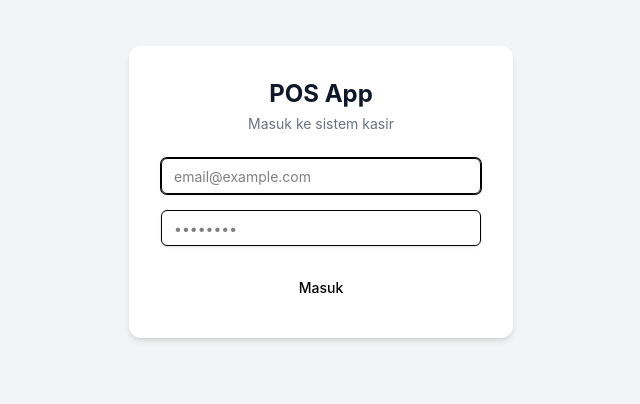
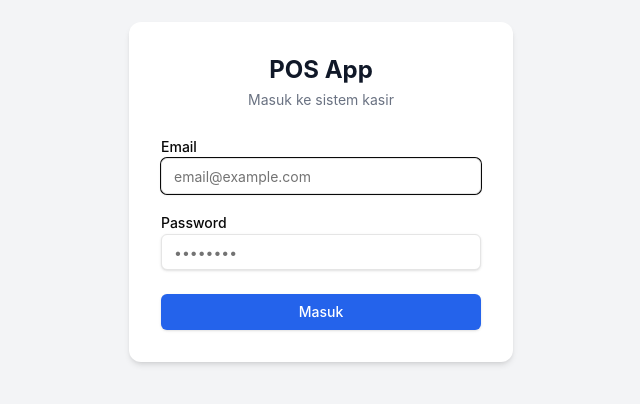
Before and after one commit to marya-21/personal-point-of-sale, a React (Vite) app: page /login in a window 1280 px wide. Shown: the part 208-612 px from the top of the page, without its empty margins (319-959 px from the left). Built offline with nearby package versions, Linux system fonts and the light colour scheme; no server answers.

Commit message:
Fix: Migrate to Tailwind v4 @theme semantic color tokens

```diff
--- a/src/components/inventory/ProductForm.tsx
+++ b/src/components/inventory/ProductForm.tsx
@@ -105,31 +105,31 @@
       <div
         className={`rounded-lg p-3 ${
           isMarginNegative
-            ? "bg-red-50 border border-red-200"
-            : "bg-green-50 border border-green-200"
+            ? "bg-warning-light border border-warning"
+            : "bg-success-light border border-success"
         }`}
       >
         <div className="grid grid-cols-2 gap-4">
           <div>
             <p
-              className={`text-xs font-semibold ${isMarginNegative ? "text-red-600" : "text-green-600"}`}
+              className={`text-xs font-semibold ${isMarginNegative ? "text-warning" : "text-success"}`}
             >
               Margin (Rp)
             </p>
             <p
-              className={`text-lg font-bold mt-1 ${isMarginNegative ? "text-red-700" : "text-green-700"}`}
+              className={`text-lg font-bold mt-1 ${isMarginNegative ? "text-warning" : "text-success"}`}
             >
               {formatRupiah(margin.margin_rp)}
             </p>
           </div>
           <div>
             <p
-              className={`text-xs font-semibold ${isMarginNegative ? "text-red-600" : "text-green-600"}`}
+              className={`text-xs font-semibold ${isMarginNegative ? "text-warning" : "text-success"}`}
             >
               Margin (%)
             </p>
             <p
-              className={`text-lg font-bold mt-1 ${isMarginNegative ? "text-red-700" : "text-green-700"}`}
+              className={`text-lg font-bold mt-1 ${isMarginNegative ? "text-warning" : "text-success"}`}
             >
               {margin.margin_percent}%
             </p>
@@ -137,7 +137,7 @@
         </div>
 
         {isMarginNegative && (
-          <p className="text-xs text-red-600 mt-2 font-medium">
+          <p className="text-xs text-warning mt-2 font-medium">
             ⚠️ Harga jual lebih rendah dari harga pokok!
           </p>
         )}
@@ -173,7 +173,7 @@
       </div>
 
       {isMarginNegative && (
-        <p className="text-xs text-red-600 text-center">
+        <p className="text-xs text-warning text-center">
           Tidak bisa simpan produk dengan margin negatif
         </p>
       )}
--- a/src/components/ui/button.tsx
+++ b/src/components/ui/button.tsx
@@ -10,6 +10,8 @@
     variants: {
       variant: {
         default:
+          "bg-primary text-primary-foreground shadow hover:bg-primary/90",
+        primary:
           "bg-primary text-primary-foreground shadow hover:bg-primary/90",
         destructive:
           "bg-destructive text-destructive-foreground shadow-sm hover:bg-destructive/90",
--- a/src/components/ui/dialog.tsx
+++ b/src/components/ui/dialog.tsx
@@ -36,13 +36,13 @@
     <DialogPrimitive.Content
       ref={ref}
       className={cn(
-        "fixed left-[50%] top-[50%] z-50 grid w-full max-w-lg translate-x-[-50%] translate-y-[-50%] gap-4 border border-slate-200 bg-white p-6 shadow-lg duration-200 data-[state=open]:animate-in data-[state=closed]:animate-out data-[state=closed]:fade-out-0 data-[state=open]:fade-in-0 data-[state=closed]:zoom-out-95 data-[state=open]:zoom-in-95 data-[state=closed]:slide-out-to-left-1/2 data-[state=closed]:slide-out-to-top-[48%] data-[state=open]:slide-in-from-left-1/2 data-[state=open]:slide-in-from-top-[48%] sm:rounded-lg dark:border-slate-800 dark:bg-slate-950",
+        "fixed left-[50%] top-[50%] z-50 w-full max-w-lg translate-x-[-50%] translate-y-[-50%] border border-border bg-card p-6 shadow-lg duration-200 data-[state=open]:animate-in data-[state=closed]:animate-out data-[state=closed]:fade-out-0 data-[state=open]:fade-in-0 data-[state=closed]:zoom-out-95 data-[state=open]:zoom-in-95 data-[state=closed]:slide-out-to-left-1/2 data-[state=closed]:slide-out-to-top-[48%] data-[state=open]:slide-in-from-left-1/2 data-[state=open]:slide-in-from-top-[48%] sm:rounded-lg",
         className
       )}
       {...props}
     >
       {children}
-      <DialogPrimitive.Close className="absolute right-4 top-4 rounded-sm opacity-70 ring-offset-white transition-opacity hover:opacity-100 focus:outline-none focus:ring-2 focus:ring-slate-950 focus:ring-offset-2 disabled:pointer-events-none dark:ring-offset-slate-950 dark:focus:ring-slate-300">
+      <DialogPrimitive.Close className="absolute right-4 top-4 rounded-sm opacity-70 ring-offset-background transition-opacity hover:opacity-100 focus:outline-none focus:ring-2 focus:ring-foreground focus:ring-offset-2 disabled:pointer-events-none">
         <X className="h-4 w-4" />
         <span className="sr-only">Close</span>
       </DialogPrimitive.Close>
@@ -86,7 +86,7 @@
   <DialogPrimitive.Title
     ref={ref}
     className={cn(
-      "text-lg font-semibold leading-none tracking-tight",
+      "text-lg font-semibold leading-none tracking-tight text-foreground",
       className
     )}
     {...props}
@@ -100,7 +100,7 @@
 >(({ className, ...props }, ref) => (
   <DialogPrimitive.Description
     ref={ref}
-    className={cn("text-sm text-slate-500 dark:text-slate-400", className)}
+    className={cn("text-sm text-muted-foreground", className)}
     {...props}
   />
 ))
--- a/src/components/ui/input.tsx
+++ b/src/components/ui/input.tsx
@@ -3,20 +3,43 @@
 import { cn } from "../../lib/utils"
 
 export interface InputProps
-  extends React.InputHTMLAttributes<HTMLInputElement> {}
+  extends React.InputHTMLAttributes<HTMLInputElement> {
+  label?: string;
+}
 
 const Input = React.forwardRef<HTMLInputElement, InputProps>(
-  ({ className, type, ...props }, ref) => (
+  ({ className, type, label, ...props }, ref) => {
+    if (label) {
+      return (
+        <div className="space-y-2">
+          <label className="text-sm font-medium text-foreground">
+            {label}
+          </label>
           <input
             type={type}
             className={cn(
-        "flex h-9 w-full rounded-md border border-input bg-transparent px-3 py-1 text-sm shadow-sm transition-colors file:border-0 file:bg-transparent file:text-sm file:font-medium placeholder:text-muted-foreground focus-visible:outline-none focus-visible:ring-1 focus-visible:ring-ring disabled:cursor-not-allowed disabled:opacity-50",
+              "flex h-9 w-full rounded-md border border-input bg-background px-3 py-1 text-sm shadow-sm transition-colors placeholder:text-muted-foreground focus-visible:outline-none focus-visible:ring-1 focus-visible:ring-ring disabled:cursor-not-allowed disabled:opacity-50",
+              className
+            )}
+            ref={ref}
+            {...props}
+          />
+        </div>
+      )
+    }
+
+    return (
+      <input
+        type={type}
+        className={cn(
+          "flex h-9 w-full rounded-md border border-input bg-background px-3 py-1 text-sm shadow-sm transition-colors placeholder:text-muted-foreground focus-visible:outline-none focus-visible:ring-1 focus-visible:ring-ring disabled:cursor-not-allowed disabled:opacity-50",
           className
         )}
         ref={ref}
         {...props}
       />
     )
+  }
 )
 Input.displayName = "Input"
 
--- a/src/index.css
+++ b/src/index.css
@@ -1,48 +1,35 @@
-:root {
-  --background: 0 0% 100%;
-  --foreground: 0 0% 3.6%;
-  --card: 0 0% 100%;
-  --card-foreground: 0 0% 3.6%;
-  --popover: 0 0% 100%;
-  --popover-foreground: 0 0% 3.6%;
-  --primary: 0 0% 9%;
-  --primary-foreground: 0 0% 100%;
-  --secondary: 0 0% 96.1%;
-  --secondary-foreground: 0 0% 9%;
-  --muted: 0 0% 89.8%;
-  --muted-foreground: 0 0% 45.1%;
-  --accent: 0 0% 9%;
-  --accent-foreground: 0 0% 100%;
-  --destructive: 0 84.2% 60.2%;
-  --destructive-foreground: 0 0% 100%;
-  --border: 0 0% 89.8%;
-  --input: 0 0% 89.8%;
-  --ring: 0 0% 3.6%;
+@import "tailwindcss";
+
+@theme {
+  --color-background: hsl(0 0% 100%);
+  --color-foreground: hsl(0 0% 3.6%);
+  --color-card: hsl(0 0% 100%);
+  --color-card-foreground: hsl(0 0% 3.6%);
+  --color-popover: hsl(0 0% 100%);
+  --color-popover-foreground: hsl(0 0% 3.6%);
+  --color-primary: hsl(221 83% 53%);
+  --color-primary-foreground: hsl(0 0% 100%);
+  --color-secondary: hsl(0 0% 96.1%);
+  --color-secondary-foreground: hsl(0 0% 9%);
+  --color-muted: hsl(0 0% 89.8%);
+  --color-muted-foreground: hsl(0 0% 45.1%);
+  --color-accent: hsl(0 0% 9%);
+  --color-accent-foreground: hsl(0 0% 100%);
+  --color-destructive: hsl(0 84.2% 60.2%);
+  --color-destructive-foreground: hsl(0 0% 100%);
+  --color-border: hsl(0 0% 89.8%);
+  --color-input: hsl(0 0% 89.8%);
+  --color-ring: hsl(0 0% 3.6%);
+
+  --color-success: hsl(142 72% 29%);
+  --color-success-light: hsl(142 72% 90%);
+  --color-warning: hsl(38 92% 50%);
+  --color-warning-light: hsl(38 92% 90%);
+
+  --radius-lg: 0.5rem;
+  --radius-md: calc(0.5rem - 2px);
+  --radius-sm: calc(0.5rem - 4px);
 }
-
-.dark {
-  --background: 0 0% 3.6%;
-  --foreground: 0 0% 98.2%;
-  --card: 0 0% 3.6%;
-  --card-foreground: 0 0% 98.2%;
-  --popover: 0 0% 3.6%;
-  --popover-foreground: 0 0% 98.2%;
-  --primary: 0 0% 98.2%;
-  --primary-foreground: 0 0% 9%;
-  --secondary: 0 0% 14.9%;
-  --secondary-foreground: 0 0% 98.2%;
-  --muted: 0 0% 14.9%;
-  --muted-foreground: 0 0% 63.9%;
-  --accent: 0 0% 98.2%;
-  --accent-foreground: 0 0% 9%;
-  --destructive: 0 84.2% 60.2%;
-  --destructive-foreground: 0 0% 9%;
-  --border: 0 0% 14.9%;
-  --input: 0 0% 14.9%;
-  --ring: 0 0% 83.1%;
-}
-
-@import "tailwindcss";
 
 .dash-underline-tooltip {
   text-decoration: underline;
--- a/tailwind.config.ts
+++ /dev/null
@@ -1,67 +0,0 @@
-import type { Config } from 'tailwindcss'
-
-export default {
-  content: [
-    "./index.html",
-    "./src/**/*.{js,ts,jsx,tsx}",
-  ],
-  theme: {
-    extend: {
-      colors: {
-        border: "hsl(var(--border))",
-        input: "hsl(var(--input))",
-        ring: "hsl(var(--ring))",
-        background: "hsl(var(--background))",
-        foreground: "hsl(var(--foreground))",
-        primary: {
-          DEFAULT: "hsl(var(--primary))",
-          foreground: "hsl(var(--primary-foreground))",
-        },
-        secondary: {
-          DEFAULT: "hsl(var(--secondary))",
-          foreground: "hsl(var(--secondary-foreground))",
-        },
-        destructive: {
-          DEFAULT: "hsl(var(--destructive))",
-          foreground: "hsl(var(--destructive-foreground))",
-        },
-        muted: {
-          DEFAULT: "hsl(var(--muted))",
-          foreground: "hsl(var(--muted-foreground))",
-        },
-        accent: {
-          DEFAULT: "hsl(var(--accent))",
-          foreground: "hsl(var(--accent-foreground))",
-        },
-        popover: {
-          DEFAULT: "hsl(var(--popover))",
-          foreground: "hsl(var(--popover-foreground))",
-        },
-        card: {
-          DEFAULT: "hsl(var(--card))",
-          foreground: "hsl(var(--card-foreground))",
-        },
-      },
-      borderRadius: {
-        lg: "var(--radius)",
-        md: "calc(var(--radius) - 2px)",
-        sm: "calc(var(--radius) - 4px)",
-      },
-      keyframes: {
-        "accordion-down": {
-          from: { height: "0" },
-          to: { height: "var(--radix-accordion-content-height)" },
-        },
-        "accordion-up": {
-          from: { height: "var(--radix-accordion-content-height)" },
-          to: { height: "0" },
-        },
-      },
-      animation: {
-        "accordion-down": "accordion-down 0.2s ease-out",
-        "accordion-up": "accordion-up 0.2s ease-out",
-      },
-    },
-  },
-  plugins: [],
-} satisfies Config
```
Also changed, not shown: components.json. Lines whose indentation alone changed are shown as unchanged.
